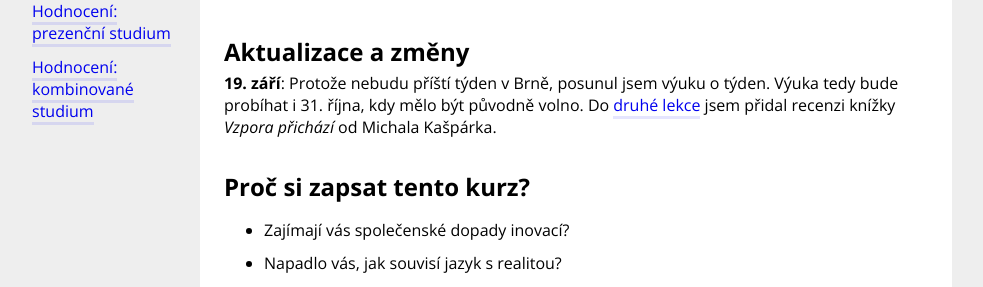
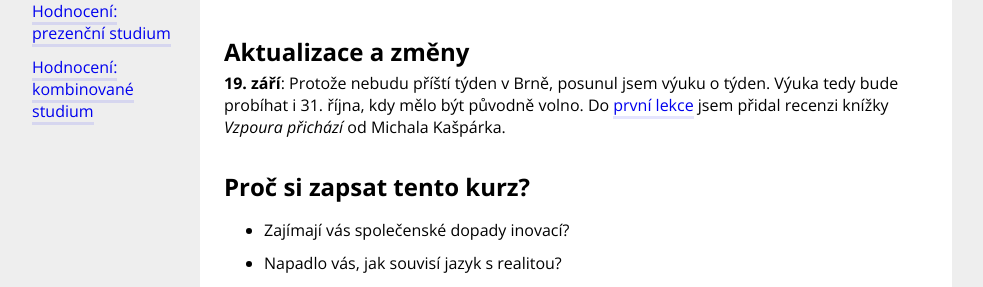
Before and after one commit to jan-martinek/ktai.peerb, a Jekyll site: the page built from index.md, in a window 1280 px wide and 900 px high. Shown: the part 363-650 px from the top of the window, without its empty margins (64-1047 px from the left). Built offline with Jekyll 4.4.1, drawn with Linux system fonts in a browser that asks for light colours.

Commit message:
Info fixed

```diff
--- a/index.md
+++ b/index.md
@@ -15,7 +15,7 @@ menuPosition: 1
 
 ## Aktualizace a změny
 
-**19. září**: Protože nebudu příští týden v Brně, posunul jsem výuku o týden. Výuka tedy bude probíhat i 31. října, kdy mělo být původně volno. Do [druhé lekce]({{ site.baseurl }}/syllabus/1-uvodni-setkani.html) jsem přidal recenzi knížky *Vzpora přichází* od Michala Kašpárka.
+**19. září**: Protože nebudu příští týden v Brně, posunul jsem výuku o týden. Výuka tedy bude probíhat i 31. října, kdy mělo být původně volno. Do [první lekce]({{ site.baseurl }}/syllabus/1-uvodni-setkani.html) jsem přidal recenzi knížky *Vzpoura přichází* od Michala Kašpárka.
 
 
 ## Proč si zapsat tento kurz?
```
